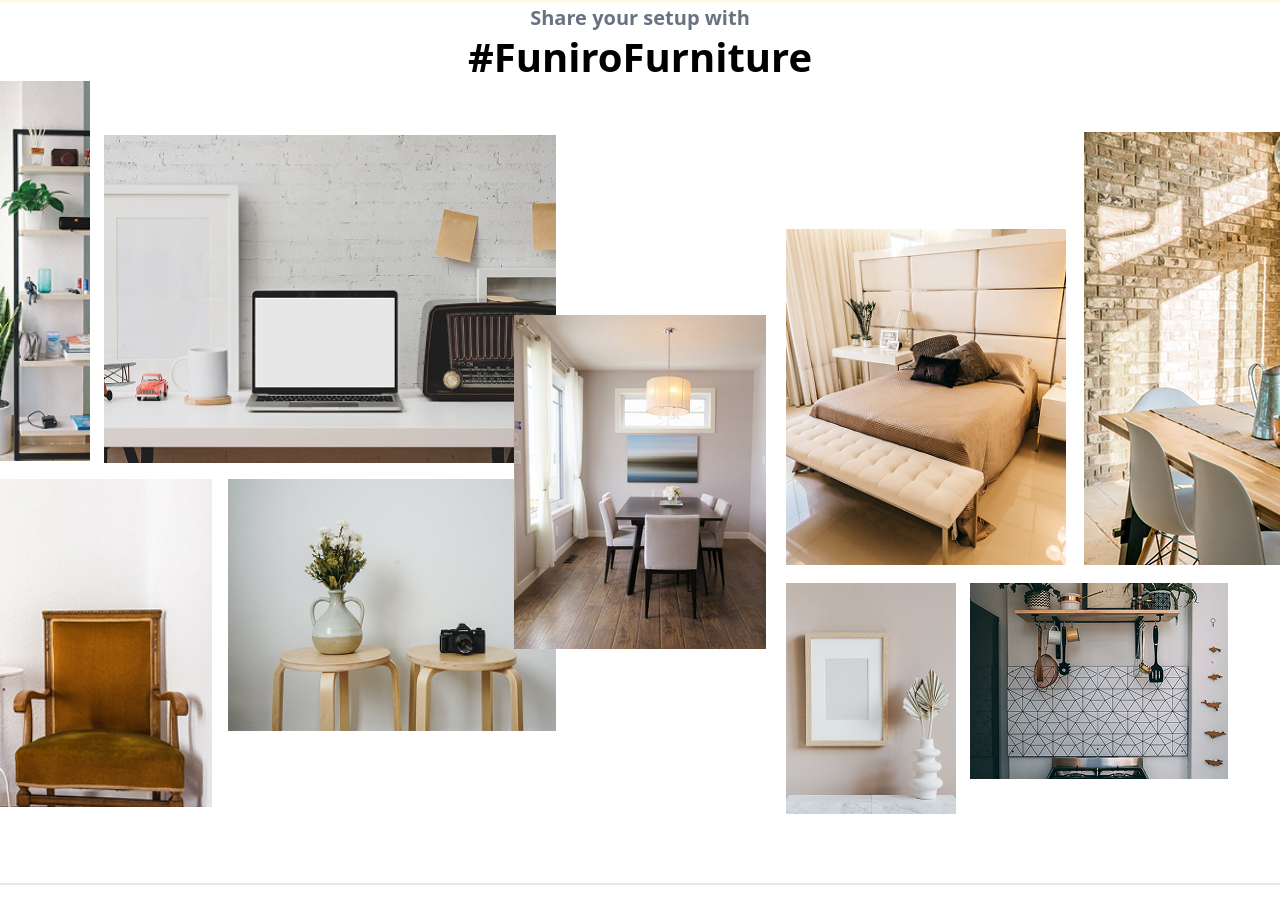
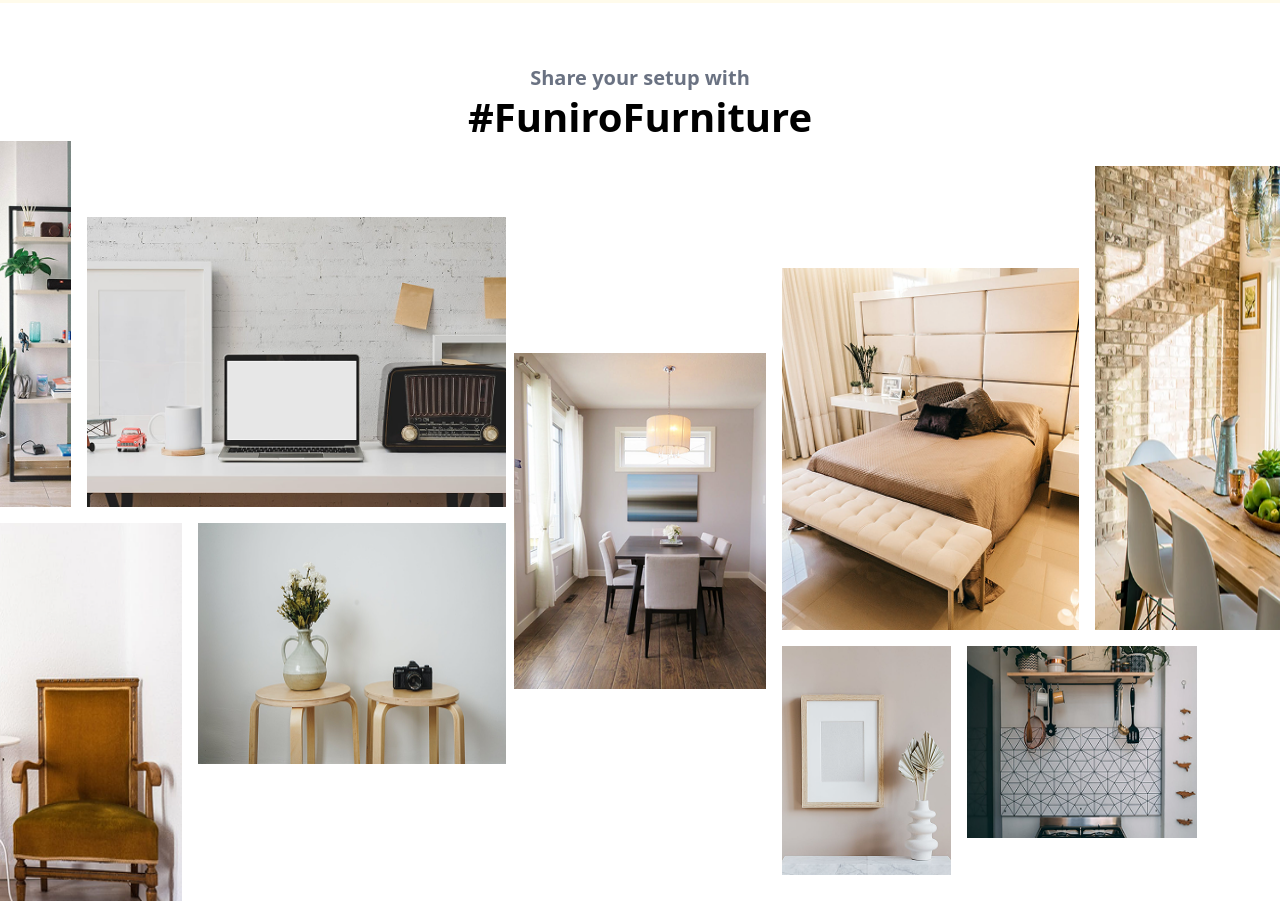
Before and after one commit to hadeel-Elzanaty716/Furniro_project, a website: page src/index.html in a window 1280 px wide. Shown: the part 3504-4409 px from the top of the page. Drawn offline with Linux system fonts and the light colour scheme.

Commit message:
grid_edit

```diff
--- a/src/index.html
+++ b/src/index.html
@@ -646,7 +646,7 @@
 
 
 
-        <div class="furniture  w-full ">
+        <div class="furniture  w-full  my-15">
             <div class="furniture_address ">
                 <h6 class="text-center text-gray-500 leading-[150%] text-xl font-semibold">
                     Share your setup with
@@ -655,7 +655,45 @@
                     #FuniroFurniture
                 </h2>
             </div>
-            <div class="furniture_grid flex gap-3 justify-between items-center h-full">
+            <div class="furniture_grid flex  gap-2 items-center h-full  ">
+                <div class="grid grid-cols-[0.6fr_.8fr_2.6fr] grid-rows-[0.5fr_2.4fr_2fr_1fr] gap-4 w-2/5 h-full">
+
+                    <div class="first col-span-1  row-start-1 row-span-2">
+                        <img class="w-full h-full object-cover" src="../images/first.png" alt="">
+                    </div>
+
+                    <div class="third  col-start-2 col-span-2 row-start-2 row-span-1">
+                        <img class="w-full h-full object-center " src="../images/third.png" alt="">
+                    </div>
+                    <div class="second col-span-2 col-start-1 row-start-3 row-span-2">
+                        <img class="w-full h-full object-center" src="../images/second.png" alt="">
+                    </div>
+                    <div class="forth  col-span-1 col-start-3 row-start-3 row-span-1 ">
+                        <img class="w-full h-full object-center" src="../images/forth.png" alt="">
+                    </div>
+                </div>
+                <div class="center w-1/5 h-1/2 ">
+                    <img class="w-full h-full object-cover" src="../images/center.png" alt="">
+                </div>
+                <div
+                    class="grid grid-cols-[3fr_2fr_1.8fr_1.2fr] grid-rows-[4fr_17fr_9fr_1fr] pl-2 gap-4 w-2/5 h-full overflow-hidden">
+                    <div class="first_2 col-start-1 col-span-2 row-start-2 row-span-1">
+                        <img class="w-full h-full object-center" src="../images/first-2.png" alt="">
+                    </div>
+
+                    <div class="third_2 p-0 col-start-3 col-span-2 row-start-1 row-span-2">
+                        <img class="w-full h-full object-center " src="../images/third-2.png" alt="">
+                    </div>
+                    <div class="second_2 col-start-1 col-span-1 row-start-3 row-span-2">
+                        <img class="w-full h-full object-center" src="../images/second-2.png" alt="">
+                    </div>
+                    <div class="forth_2 col-start-2 col-span-2 row-start-3 row-span-1">
+                        <img class="w-full h-full object-center" src="../images/forth-2.png" alt="">
+                    </div>
+
+                </div>
+            </div>
+            <!-- <div class="furniture_grid flex gap-3 justify-between items-center h-full">
                 <div class="grid grid-cols-[100px_120px_190px] grid-rows-[50px_340px_300px_100px] gap-1 w-2/5">
                     <div class="first w-22.5 h-95 col-span-1  row-start-1 row-span-2">
                         <img class="w-full h-full object-cover" src="../images/first.png" alt="">
@@ -673,7 +711,7 @@
                 </div>
                 <div class="center w-1/5  "> <img src="../images/center.png" alt=""></div>
                 <div
-                    class="grid grid-cols-[180px_110px_140px_150px] grid-rows-[93px_350px_200px_45px] pl-2 gap-1 w-2/5 overflow-hidden">
+                    class="grid grid-cols-[1.8fr_1.1fr_1.4fr_1.5fr] grid-rows-[93px_350px_200px_45px] pl-2 gap-1 w-2/5 overflow-hidden">
                     <div class="first_2 w-70 h-90 col-start-1 col-span-2 row-start-2 row-span-1">
                         <img src="../images/first-2.png" alt="">
                     </div>
@@ -689,7 +727,7 @@
                     </div>
 
                 </div>
-            </div>
+            </div> -->
         </div>
 
         <hr class="line_furnature border border-gray-200">
```
Also changed, not shown: src/output.css.
